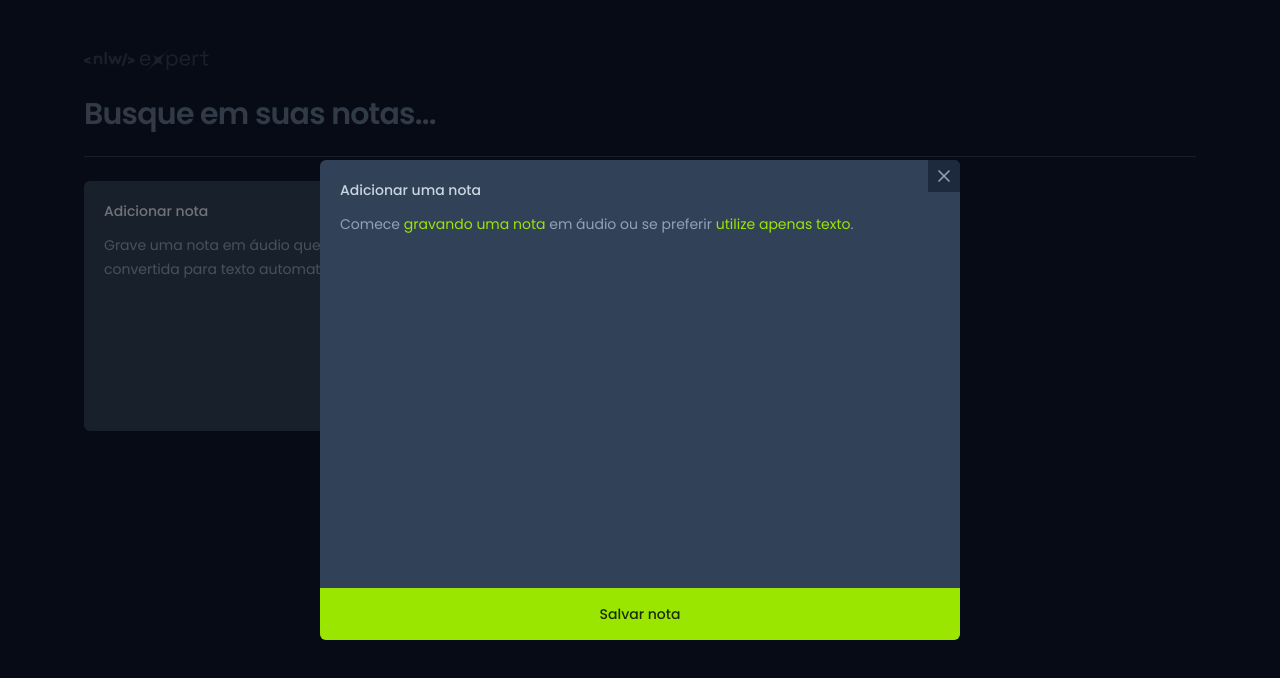
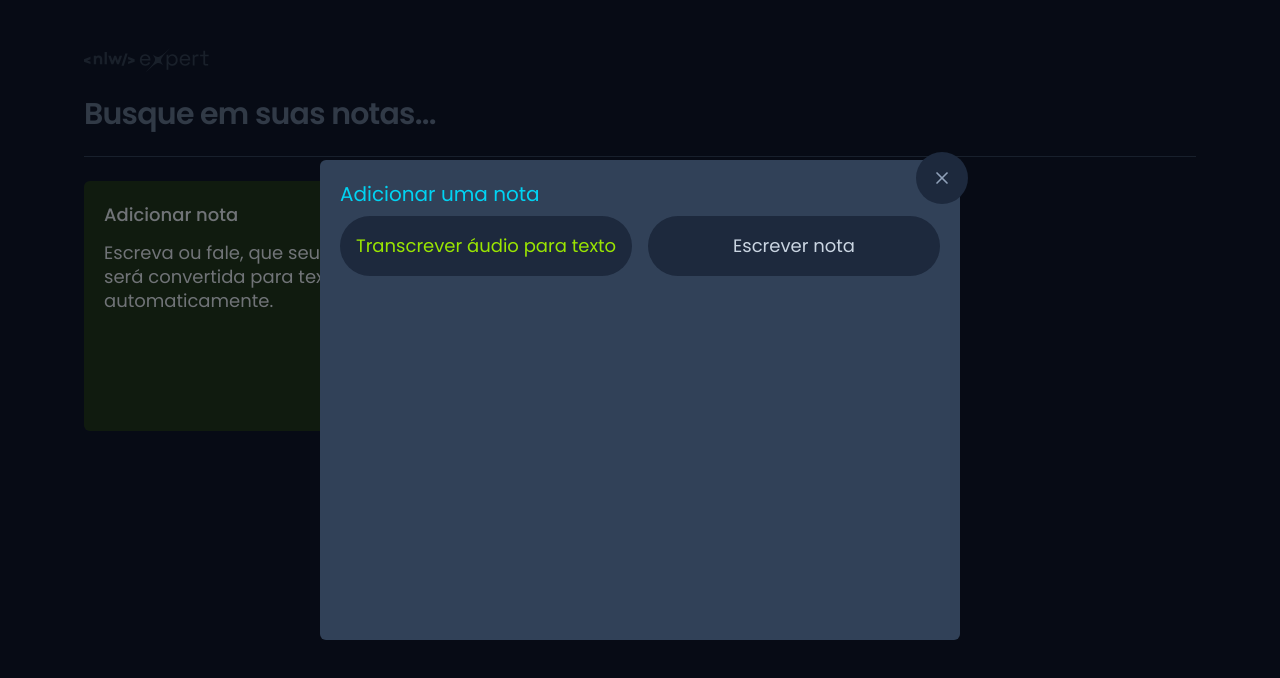
Before and after one commit to francisverissimo/spoken-notes-transcriber, a React (Vite) app: page / in a window 1280 px wide. Both pictures are taken after a click on the button 261 px from the left and 306 px from the top of the page. Shown: the top 678 px of the page. Built offline with nearby package versions, Linux system fonts and the light colour scheme.

Commit message:
feat: edit content of a note

```diff
--- a/src/components/new-note-card.tsx
+++ b/src/components/new-note-card.tsx
@@ -1,7 +1,8 @@
 import { ChangeEvent, FormEvent, useState } from 'react'
 import * as Dialog from '@radix-ui/react-dialog'
 import { toast } from 'sonner'
-import { X } from 'lucide-react'
+import { ChevronLeft, X } from 'lucide-react'
+import { TextareaEditor } from './textarea-editor'
 
 interface NewNoteCardProps {
   handleCreateNote: (content: string) => void
@@ -88,52 +89,65 @@ export function NewNoteCard({ handleCreateNote }: NewNoteCardProps) {
   }
 
   return (
-    <Dialog.Root>
-      <Dialog.Trigger className="relative flex flex-col gap-y-3 rounded-md bg-slate-700 p-5 text-left outline-none hover:ring-2 hover:ring-slate-600 focus-visible:ring-2 focus-visible:ring-lime-400">
-        <span className="text-sm font-medium text-slate-200">Adicionar nota</span>
-        <p className="text-sm leading-6 text-slate-400">
-          Grave uma nota em áudio que será convertida para texto automaticamente.
+    <Dialog.Root
+      onOpenChange={(openValue) => {
+        if (!openValue && !content && !shouldShowOnboarding) {
+          setShouldShowOnboarding(true)
+        }
+      }}
+    >
+      <Dialog.Trigger className="relative flex flex-col gap-y-3 rounded-md bg-lime-700/30 p-5 text-left outline-none hover:ring-2 hover:ring-slate-600 focus-visible:ring-2 focus-visible:ring-lime-400">
+        <span className="text-lg font-medium text-slate-200">Adicionar nota</span>
+        <p className="text-lg leading-6 text-slate-200">
+          Escreva ou fale, que seu áudio será convertida para texto automaticamente.
         </p>
       </Dialog.Trigger>
 
       <Dialog.Portal>
         <Dialog.Overlay className="fixed inset-0 bg-black/50" />
-        <Dialog.Content className="fixed inset-0 flex w-full flex-col overflow-hidden bg-slate-700 outline-none md:inset-auto md:left-1/2 md:top-1/2 md:h-[60vh] md:max-w-[640px] md:-translate-x-1/2 md:-translate-y-1/2 md:rounded-md">
-          <Dialog.Close className="absolute right-0 top-0 bg-slate-800 p-1.5 text-slate-400 outline-none hover:text-red-400 focus-visible:text-red-400">
+        <Dialog.Content className="fixed inset-0 flex w-full flex-col bg-slate-700 outline-none md:inset-auto md:left-1/2 md:top-1/2 md:h-[60vh] md:max-w-[640px] md:-translate-x-1/2 md:-translate-y-1/2 md:rounded-md">
+          <Dialog.Close className="absolute right-0 top-0 rounded-full bg-slate-800 p-4 text-slate-400 outline-none hover:text-red-400 focus-visible:text-red-400 md:-right-2 md:-top-2">
             <X className="size-5" />
           </Dialog.Close>
 
           <form onSubmit={handleSaveNote} className="flex flex-1 flex-col">
-            <div className="flex flex-1 flex-col gap-3 p-5">
-              <span className="text-sm font-medium text-slate-300">Adicionar uma nota</span>
+            <div className="flex flex-1 flex-col gap-2 p-5">
+              <div className="flex flex-col gap-2">
+                <span className="text-xl font-normal text-cyan-400">Adicionar uma nota</span>
+
+                {!isRecording && !shouldShowOnboarding && (
+                  <button
+                    onClick={() => setShouldShowOnboarding(true)}
+                    className="text-md flex items-center self-start text-slate-900"
+                  >
+                    <ChevronLeft className="size-10 rounded-full bg-slate-300 p-2.5 text-sm" />
+                    <span className="-translate-x-3 rounded-r-full bg-slate-300 px-3 py-1">
+                      Voltar a tela anterior
+                    </span>
+                  </button>
+                )}
+              </div>
 
               {shouldShowOnboarding ? (
-                <p className="text-sm leading-6 text-slate-400">
-                  Comece{' '}
+                <div className="grid gap-4 md:grid-cols-2">
                   <button
                     type="button"
                     onClick={handleStartRecording}
-                    className="text-medium text-lime-400 hover:underline"
+                    className="rounded-full bg-slate-800 px-2 py-4 text-lg text-lime-400 hover:underline"
                   >
-                    gravando uma nota
-                  </button>{' '}
-                  em áudio ou se preferir{' '}
+                    Transcrever áudio para texto
+                  </button>
+
                   <button
                     type="button"
                     onClick={handleShowOnboarding}
-                    className="text-medium text-lime-400 hover:underline"
+                    className="rounded-full bg-slate-800 px-2 py-4 text-lg text-slate-300 hover:underline"
                   >
-                    utilize apenas texto
+                    Escrever nota
                   </button>
-                  .
-                </p>
+                </div>
               ) : (
-                <textarea
-                  autoFocus
-                  className="flex-1 resize-none bg-transparent text-sm leading-6 text-slate-400 outline-none"
-                  onChange={handleContentChange}
-                  value={content}
-                />
+                <TextareaEditor content={content} handleContentChange={handleContentChange} />
               )}
             </div>
 
@@ -141,7 +155,7 @@ export function NewNoteCard({ handleCreateNote }: NewNoteCardProps) {
               type="button"
               data-recording={isRecording}
               onClick={handleStopRecording}
-              className="hidden w-full items-center justify-center gap-2 bg-slate-900 py-4 text-center text-sm font-medium text-slate-300 outline-none transition hover:text-slate-100 data-[recording=true]:flex"
+              className="hidden w-full items-center justify-center gap-2 bg-slate-900 py-4 text-center text-lg font-medium text-slate-300 outline-none transition hover:text-slate-100 data-[recording=true]:flex"
             >
               <div className="size-3 animate-pulse rounded-full bg-red-500" />
               Gravando! (clique p/ interromper)
@@ -149,9 +163,9 @@ export function NewNoteCard({ handleCreateNote }: NewNoteCardProps) {
 
             <button
               type="submit"
-              // disabled={!content}
               data-recording={isRecording}
-              className="w-full bg-lime-400 py-4 text-center text-sm font-medium text-lime-950 outline-none transition hover:bg-lime-500 disabled:cursor-not-allowed data-[recording=true]:hidden"
+              data-should-show-onboarding={shouldShowOnboarding}
+              className="w-full bg-lime-400 py-4 text-center text-lg font-medium text-lime-950 outline-none transition hover:bg-lime-500 disabled:cursor-not-allowed data-[recording=true]:hidden data-[should-show-onboarding=true]:hidden"
             >
               Salvar nota
             </button>
--- a/src/components/note-card.tsx
+++ b/src/components/note-card.tsx
@@ -1,7 +1,10 @@
+import { useState } from 'react'
 import * as Dialog from '@radix-ui/react-dialog'
 import { formatDistanceToNow } from 'date-fns'
 import { ptBR } from 'date-fns/locale'
 import { X } from 'lucide-react'
+import { toast } from 'sonner'
+import { TextareaEditor } from './textarea-editor'
 
 interface NoteCardProps {
   note: {
@@ -9,44 +12,102 @@ interface NoteCardProps {
     date: Date
     content: string
   }
-  handleDeleteNote: (id: string) => void
+  deleteNote: (id: string) => void
+  editNote: (id: string, content: string) => void
 }
 
-export function NoteCard({ note, handleDeleteNote }: NoteCardProps) {
-  const { date, content } = note
+export function NoteCard({ note, deleteNote, editNote }: NoteCardProps) {
+  const [shouldShowOnboarding, setShouldShowOnboarding] = useState(false)
+  const { id, date, content } = note
+  let newContentText = content
+
+  function handleSave() {
+    if (newContentText == content) {
+      toast.warning('Sem alterações.')
+      return
+    }
+    editNote(id, newContentText)
+    setShouldShowOnboarding(false)
+    toast.success('Nota atualizada.')
+  }
+
+  function handleCancel() {
+    newContentText = ''
+    setShouldShowOnboarding(false)
+  }
 
   return (
     <Dialog.Root>
       <Dialog.Trigger className="relative flex flex-col gap-3 overflow-hidden rounded-md bg-slate-700 p-5 outline-none hover:ring-2 hover:ring-slate-600 focus-visible:ring-2 focus-visible:ring-lime-400">
-        <span className="text-sm font-medium text-slate-300">
+        <span className="text-lg font-medium text-slate-300">
           {formatDistanceToNow(date, { locale: ptBR, addSuffix: true })}
         </span>
-        <p className="text-sm leading-6 text-slate-400">{content}</p>
+        <p className="text-md text-start leading-6 text-slate-400">{content}</p>
         <div className="pointer-events-none absolute bottom-0 left-0 right-0 h-1/2 bg-gradient-to-t from-slate-950 to-transparent" />
       </Dialog.Trigger>
 
       <Dialog.Portal>
         <Dialog.Overlay className="fixed inset-0 bg-black/50" />
-        <Dialog.Content className="fixed inset-0 flex w-full flex-col overflow-hidden bg-slate-700 outline-none md:inset-auto md:left-1/2 md:top-1/2 md:h-[60vh] md:max-w-[640px] md:-translate-x-1/2 md:-translate-y-1/2 md:rounded-md">
-          <Dialog.Close className="absolute right-0 top-0 bg-slate-800 p-1.5 text-slate-400 outline-none hover:text-red-400 focus-visible:text-red-400">
+        <Dialog.Content className="fixed inset-0 flex w-full flex-col bg-slate-700 outline-none md:inset-auto md:left-1/2 md:top-1/2 md:h-[60vh] md:max-w-[640px] md:-translate-x-1/2 md:-translate-y-1/2 md:rounded-md">
+          <Dialog.Close className="absolute right-0 top-0 rounded-full bg-slate-800 p-4 text-slate-400 outline-none hover:text-red-400 focus-visible:text-red-400 md:-right-2 md:-top-2">
             <X className="size-5" />
           </Dialog.Close>
 
           <div className="flex flex-1 flex-col gap-3 p-5">
-            <span className="text-sm font-medium text-slate-300">
+            <span className="text-lg font-medium text-slate-300">
               {formatDistanceToNow(date, { locale: ptBR, addSuffix: true })}
             </span>
-
-            <p className="text-sm leading-6 text-slate-400">{content}</p>
+            {shouldShowOnboarding ? (
+              <TextareaEditor
+                handleContentChange={(event) => {
+                  newContentText = event.target.value
+                }}
+                content={content}
+              />
+            ) : (
+              <p className="text-lg leading-6 text-slate-400">{content}</p>
+            )}
           </div>
 
-          <button
-            type="button"
-            onClick={() => handleDeleteNote(note.id)}
-            className="group w-full bg-slate-800 py-4 text-center text-sm font-medium text-slate-300 outline-none"
-          >
-            Deseja <span className="text-red-500 group-hover:underline">apagar essa nota</span>?
-          </button>
+          <div className="grid grid-cols-2 gap-x-4 md:gap-x-0">
+            {shouldShowOnboarding ? (
+              <>
+                <button
+                  type="button"
+                  onClick={handleCancel}
+                  className="group w-full rounded-full bg-slate-800 py-4 text-center text-lg font-medium text-slate-300 outline-none md:-translate-x-5"
+                >
+                  <span className="text-slate-300 group-hover:underline">Cancelar</span>
+                </button>
+
+                <button
+                  type="button"
+                  onClick={handleSave}
+                  className="group w-full rounded-full bg-slate-800 py-4 text-center text-lg font-medium text-slate-300 outline-none md:translate-x-5"
+                >
+                  <span className="text-lime-400 group-hover:underline">Salvar</span>
+                </button>
+              </>
+            ) : (
+              <>
+                <button
+                  type="button"
+                  onClick={() => setShouldShowOnboarding(true)}
+                  className="group w-full rounded-full bg-slate-800 py-4 text-center text-lg font-medium text-slate-300 outline-none md:-translate-x-5"
+                >
+                  <span className="text-cyan-500 group-hover:underline">Editar nota</span>
+                </button>
+
+                <button
+                  type="button"
+                  onClick={() => deleteNote(note.id)}
+                  className="group w-full rounded-full bg-slate-800 py-4 text-center text-lg font-medium text-slate-300 outline-none md:translate-x-5"
+                >
+                  <span className="text-red-500 group-hover:underline">Apagar nota</span>
+                </button>
+              </>
+            )}
+          </div>
         </Dialog.Content>
       </Dialog.Portal>
     </Dialog.Root>
--- /dev/null
+++ b/src/components/textarea-editor.tsx
@@ -0,0 +1,29 @@
+import { ChangeEvent } from 'react'
+import { Pencil } from 'lucide-react'
+
+type NoteEditFieldProps = {
+  id?: string
+  content: string
+  handleContentChange: (event: ChangeEvent<HTMLTextAreaElement>) => void
+}
+
+export function TextareaEditor({ content, handleContentChange }: NoteEditFieldProps) {
+  return (
+    <div className="flex h-full w-full flex-col">
+      <span className="pointer-events-none flex gap-1 self-end rounded-md text-sm text-lime-400">
+        Editando <Pencil size={16} />
+      </span>
+
+      <textarea
+        autoFocus
+        className="scrollbar-hide flex-1 resize-none rounded-md bg-transparent p-2 text-lg leading-6 text-slate-200 outline-none ring-2 ring-lime-400/30 focus:ring-lime-400"
+        onChange={handleContentChange}
+        defaultValue={content}
+        onFocus={(ev) => {
+          const length = ev.currentTarget.value.length
+          ev.currentTarget.setSelectionRange(length, length)
+        }}
+      />
+    </div>
+  )
+}
```
Also changed, not shown: src/app.tsx (+22 -2 lines).
